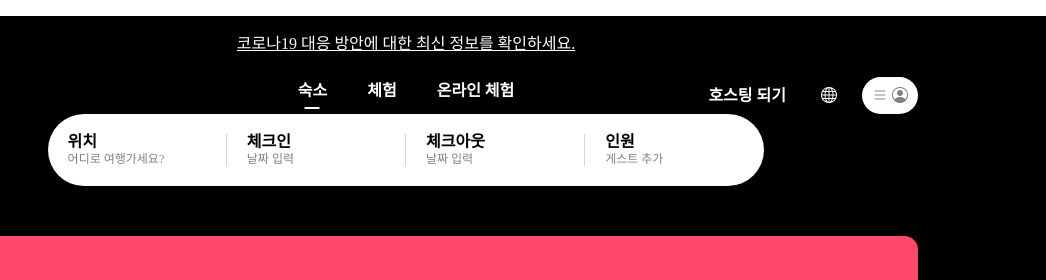
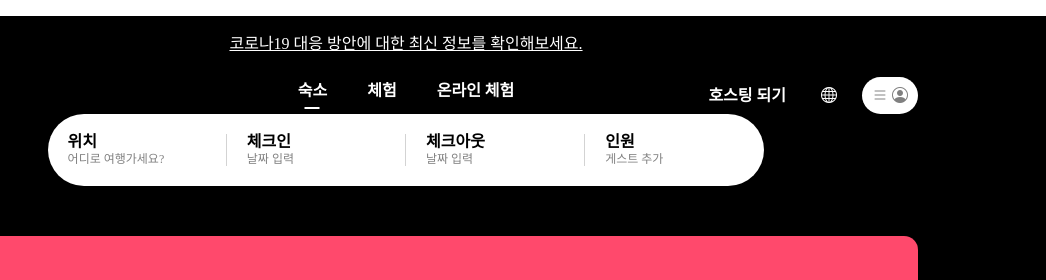
Before and after one commit to Daily-manjoo/Airbnb-markup, a plain HTML site: page index.html in a window 1280 px wide. Shown: the top 280 px of the page, 234-1280 px from the left. Drawn offline with nearby package versions, Linux system fonts and the light colour scheme.

Commit message:
0322 commit

```diff
--- a/index.html
+++ b/index.html
@@ -16,7 +16,7 @@
         <div class="black-bg"></div>
         <header>
             <a href="#" style="color: white" font-weight: bold;>
-                코로나19 대응 방안에 대한 최신 정보를 확인하세요.
+                코로나19 대응 방안에 대한 최신 정보를 확인해보세요.
             </a>
             <div class="gnb mt-sm">
                 <div class="logo">
```
